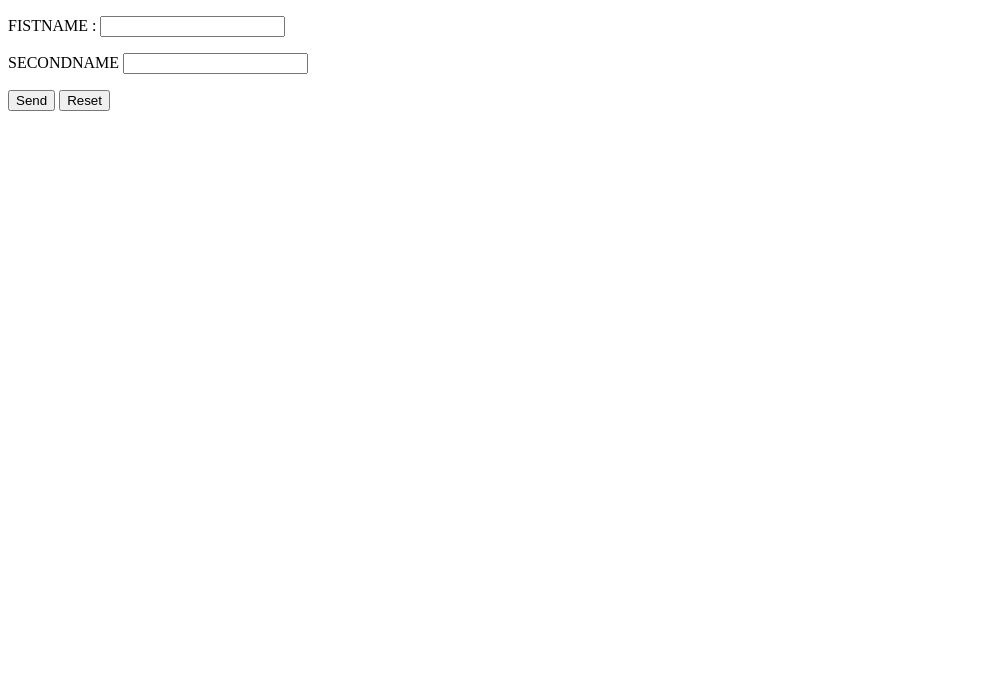
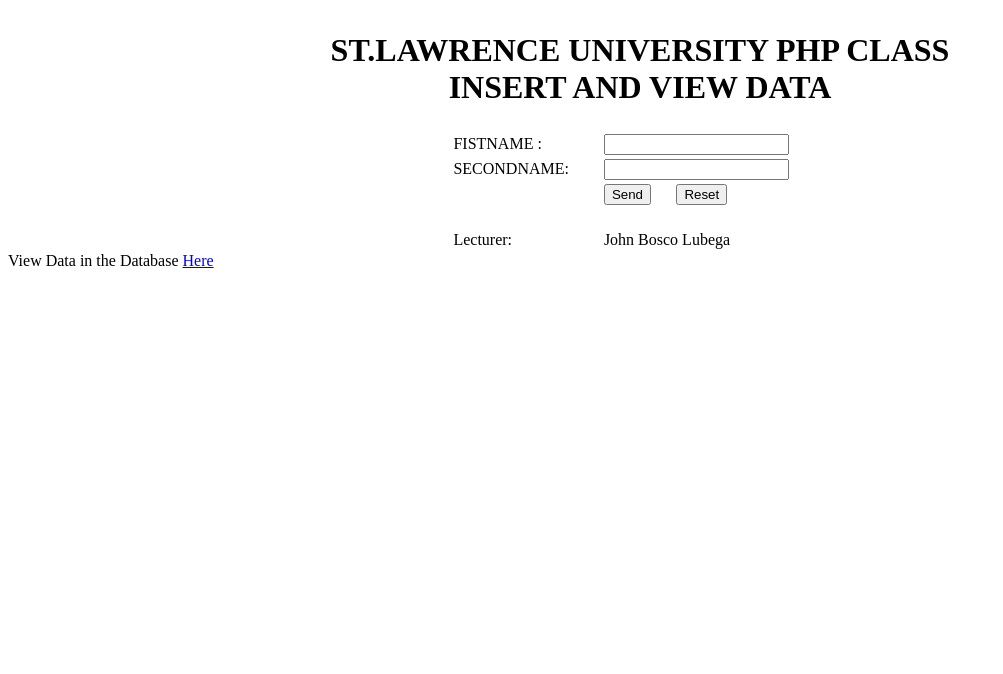
Before and after one commit to SlauICT/PHP_2nd-Year, a PHP site: page / in a window 1280 px wide. Shown: the top 674 px of the page, without its empty margins (0-1003 px from the left). Run offline with PHP 8.4, Linux system fonts and the light colour scheme.

Commit message:
Update index.php

```diff
--- a/index.php
+++ b/index.php
@@ -2,23 +2,50 @@
 <html xmlns="http://www.w3.org/1999/xhtml">
 <head>
 <meta http-equiv="Content-Type" content="text/html; charset=UTF-8" />
-<title>Untitled Document</title>
+<title>St.lawrence University | Php Class</title>
 </head>
 
 <body>
 <form id="form1" name="form1" method="post" action="connect.php">
-  <p>FISTNAME :
+  <table width="75%" border="0" align="center">
+      <tr>
+        <td align="center"><h1>ST.LAWRENCE UNIVERSITY PHP CLASS<br /> INSERT AND VIEW DATA</h1></td>
+      </tr>
+    </table>
+  <table width="30%" border="0" align="center">
+    <tr>
+      <td width="40%">FISTNAME :</td>
+      <td colspan="2"><input type="text" name="Fname" id="Fname" required="required" /></td>
+    </tr>
+    <tr>
+      <td>SECONDNAME:
+        <label for="Lname"></label></td>
+      <td colspan="2"><input type="text" name="Lname" id="Lname" required="required" /></td>
+    </tr>
+    <tr>
+      <td>&nbsp;</td>
+      <td width="19%"><input type="submit" name="button" id="button" value="Send" /></td>
+      <td width="41%"><input type="reset" name="button2" id="button2" value="Reset" /></td>
+    </tr>
+    <tr>
+      <td>&nbsp;</td>
+      <td colspan="2">&nbsp;</td>
+    </tr>
+    <tr>
+      <td>Lecturer:</td>
+      <td colspan="2">John Bosco Lubega</td>
+    </tr>
+  </table>
+  View Data in the Database <a href="view.php">Here</a>
+  <p>&nbsp;</p>
+  <p>&nbsp;</p>
+  <p>&nbsp;</p>
+  <p>&nbsp;</p>
+  <p>
     <label for="Fname"></label>
-  <input type="text" name="Fname" id="Fname" />
   </p>
-  <p>SECONDNAME
-    <label for="Lname"></label>
-    <input type="text" name="Lname" id="Lname" />
-  </p>
-  <p>
-    <input type="submit" name="button" id="button" value="Send" />
-    <input type="reset" name="button2" id="button2" value="Reset" />
-  </p>
+  <p>&nbsp;</p>
+  <p>&nbsp;</p>
 </form>
 </body>
 </html>
```
